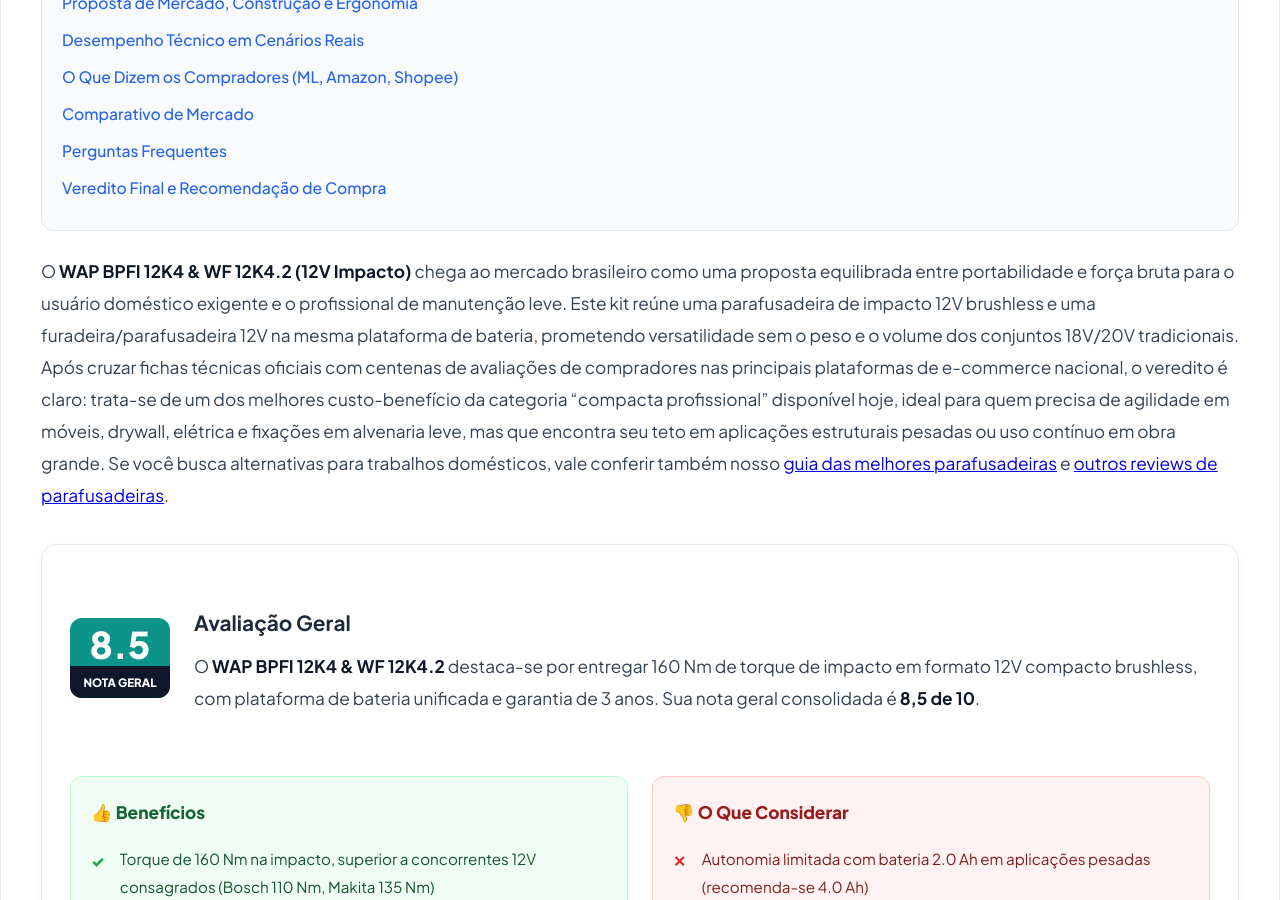
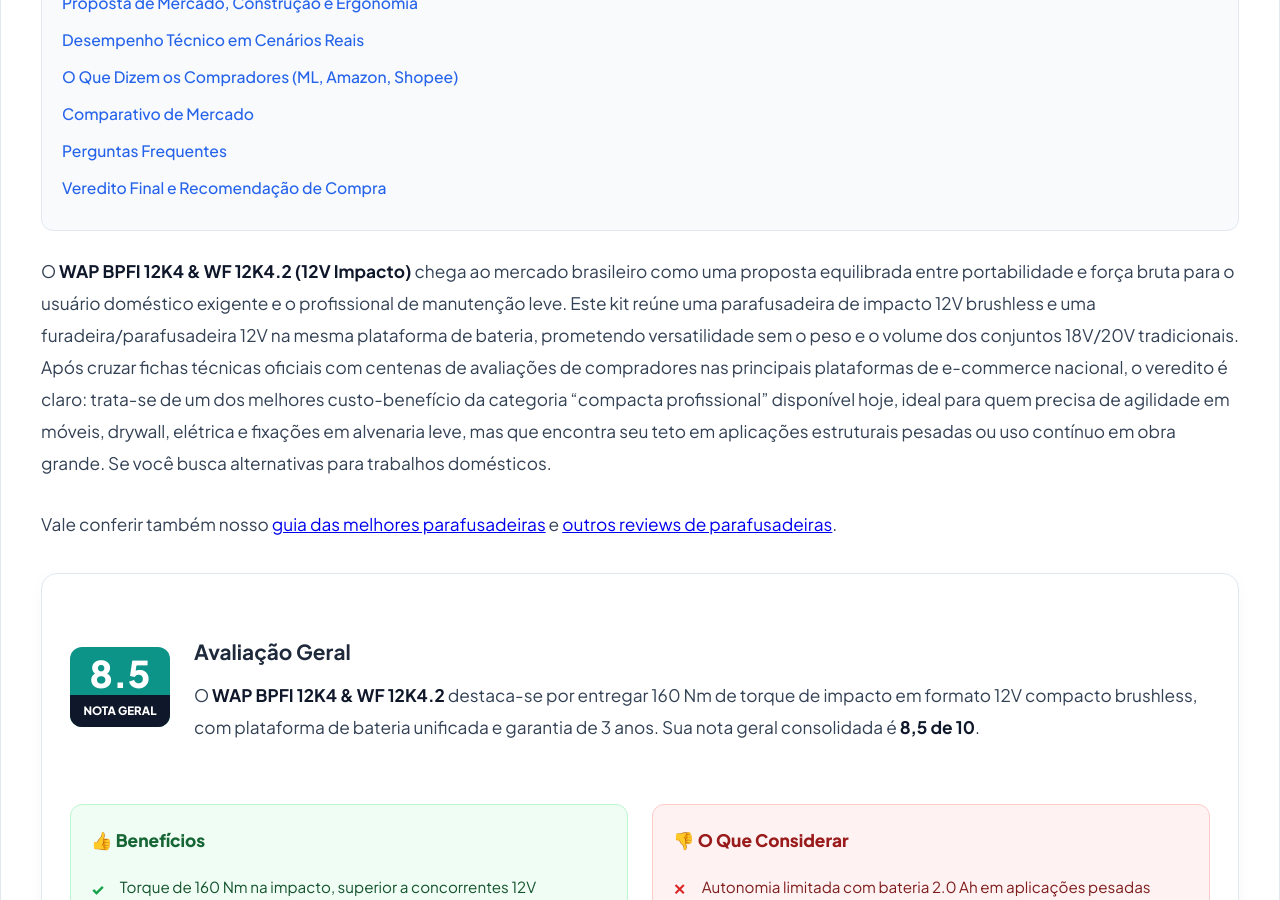
Before and after one commit to membroequipe/SiteReview, a Jekyll site: the page built from _posts/2026-10-24-wap-bpfi-12k4-wf-12k4-2.md, in a window 1280 px wide and 900 px high, scrolled down 883 px. Built offline with Jekyll 4.4.1, drawn with Linux system fonts in a browser that asks for light colours; some of the changed text lies outside the part shown.

```diff
--- a/_posts/2026-10-24-wap-bpfi-12k4-wf-12k4-2.md
+++ b/_posts/2026-10-24-wap-bpfi-12k4-wf-12k4-2.md
@@ -23,7 +23,9 @@ author: "Equipe de Análises"
   </ul>
 </div>
 
-O **WAP BPFI 12K4 & WF 12K4.2 (12V Impacto)** chega ao mercado brasileiro como uma proposta equilibrada entre portabilidade e força bruta para o usuário doméstico exigente e o profissional de manutenção leve. Este kit reúne uma parafusadeira de impacto 12V brushless e uma furadeira/parafusadeira 12V na mesma plataforma de bateria, prometendo versatilidade sem o peso e o volume dos conjuntos 18V/20V tradicionais. Após cruzar fichas técnicas oficiais com centenas de avaliações de compradores nas principais plataformas de e-commerce nacional, o veredito é claro: trata-se de um dos melhores custo-benefício da categoria "compacta profissional" disponível hoje, ideal para quem precisa de agilidade em móveis, drywall, elétrica e fixações em alvenaria leve, mas que encontra seu teto em aplicações estruturais pesadas ou uso contínuo em obra grande. Se você busca alternativas para trabalhos domésticos, vale conferir também nosso [guia das melhores parafusadeiras]({{ '/qual-a-melhor-parafusadeira/' | relative_url }}) e [outros reviews de parafusadeiras]({{ '/reviews/' | relative_url }}).
+O **WAP BPFI 12K4 & WF 12K4.2 (12V Impacto)** chega ao mercado brasileiro como uma proposta equilibrada entre portabilidade e força bruta para o usuário doméstico exigente e o profissional de manutenção leve. Este kit reúne uma parafusadeira de impacto 12V brushless e uma furadeira/parafusadeira 12V na mesma plataforma de bateria, prometendo versatilidade sem o peso e o volume dos conjuntos 18V/20V tradicionais. Após cruzar fichas técnicas oficiais com centenas de avaliações de compradores nas principais plataformas de e-commerce nacional, o veredito é claro: trata-se de um dos melhores custo-benefício da categoria "compacta profissional" disponível hoje, ideal para quem precisa de agilidade em móveis, drywall, elétrica e fixações em alvenaria leve, mas que encontra seu teto em aplicações estruturais pesadas ou uso contínuo em obra grande. Se você busca alternativas para trabalhos domésticos.
+
+Vale conferir também nosso [guia das melhores parafusadeiras]({{ '/qual-a-melhor-parafusadeira/' | relative_url }}) e [outros reviews de parafusadeiras]({{ '/reviews/' | relative_url }}).
 
 <div id="resumo-executivo" class="review-summary-card">
   <div class="review-summary-header">
@@ -153,9 +155,13 @@ Ruído e vibração são contidos: a impacto emite ~92 dB(A) em carga máxima (m
   </tbody>
 </table>
 
-O duo Bosch GSB 12V-35 + GDX 12V-110 é o benchmark técnico da categoria 12V brushless. A furadeira GSB 12V-35 entrega 35 Nm (idêntico à WAP) mas com 20+1 posições de torque mais precisas e mandril 10 mm com travamento automático superior (roteador metálico vs. plástico reforçado da WAP). A impacto GDX 12V-110 tem 110 Nm — **45 Nm a menos que a WAP BPFI 12K4** — e mandril combinado 1/4" sextavado + 1/2" quadrado (para soquetes diretos), vantagem enorme para mecânica automotiva/serralheria pesada. Ergonomia Bosch é referência: gatilho mais progressivo, equilíbrio perfeito, vibração menor (~7 m/s²). **Porém**: o kit Bosch (duas ferramentas + 2x 4.0 Ah + maleta L-BOXX) custa **2,3x a 2,5x o valor do kit WAP equivalente**. Peças e assistência Bosch estão em todo município >50k hab. Veredito: Bosch vence em refinamento, durabilidade comprovada 10+ anos, rede de suporte e versatilidade do mandril 1/2" na impacto — mas a WAP entrega 45% mais torque bruto na impacto por menos da metade do investimento. Para marceneiro, instalador solar, montador de móveis e DIY avançado, a WAP é escolha racional; para oficina mecânica, serralheria estrutural e empreiteiro que vive de ferramenta, o investimento extra Bosch se paga em uptime e revenda.
+O duo Bosch GSB 12V-35 + GDX 12V-110 é o benchmark técnico da categoria 12V brushless. A furadeira GSB 12V-35 entrega 35 Nm (idêntico à WAP) mas com 20+1 posições de torque mais precisas e mandril 10 mm com travamento automático superior (roteador metálico vs. plástico reforçado da WAP). A impacto GDX 12V-110 tem 110 Nm — **45 Nm a menos que a WAP BPFI 12K4** — e mandril combinado 1/4" sextavado + 1/2" quadrado (para soquetes diretos), vantagem enorme para mecânica automotiva/serralheria pesada.
 
-A Makita DF333D + TD110D adotou arquitetura "subcompacta" (bateria slide 12V Max mas ferramentas ultra-curtas). A furadeira DF333D tem 35 Nm, 2 velocidades, 21+1 torque, mandril 10 mm — equivalente à WAP WF 12K4.2 em números, mas com 172 mm de comprimento total (vs ~190 mm WAP) e 0,88 kg (vs 1,05 kg). A impacto TD110D entrega 135 Nm — **25 Nm abaixo da WAP**, mas com 3 velocidades + modo "T" (aperta até snug e para, ideal para drywall/madeira maciça) e modo "Assist" (partida lenta anti-cam-out). Baterias Makita 12V Max (slide) têm BMS avançado e duram 2x mais ciclos que concorrentes em testes de laboratório independentes. **Ponto crítico**: o sistema 12V Max Makita **não é compatível** com a linha 18V LXT — quem compra entra num ecossistema "ilha" com poucas ferramentas além de furadeira/impacto/serra circular mini/lanterna. A WAP 12V já tem 15+ ferramentas no portfólio (incluindo serra tico-tico, multi-ferramenta, aspirador de pó, compressor pneus). Preço do kit Makita (2 ferramentas + 2x 2.0 Ah + mala) fica ~30% acima do WAP 2.0 Ah. Veredito: Makita ganha em compacidade extrema, qualidade de acabamento interno, revenda forte e modos eletrônicos inteligentes na impacto; WAP ganha em torque bruto, ecossistema expansível, garantia 3 anos vs 1 ano Makita Brasil e custo de entrada. Para eletricista, instalador CFTV, drywaller que vive em tetos/apertados: Makita. Para quem quer "uma plataforma 12V para tudo em casa/obra leve": WAP.
+Ergonomia Bosch é referência: gatilho mais progressivo, equilíbrio perfeito, vibração menor (~7 m/s²). **Porém**: o kit Bosch (duas ferramentas + 2x 4.0 Ah + maleta L-BOXX) custa **2,3x a 2,5x o valor do kit WAP equivalente**. Peças e assistência Bosch estão em todo município >50k hab. Veredito: Bosch vence em refinamento, durabilidade comprovada 10+ anos, rede de suporte e versatilidade do mandril 1/2" na impacto — mas a WAP entrega 45% mais torque bruto na impacto por menos da metade do investimento. Para marceneiro, instalador solar, montador de móveis e DIY avançado, a WAP é escolha racional; para oficina mecânica, serralheria estrutural e empreiteiro que vive de ferramenta, o investimento extra Bosch se paga em uptime e revenda.
+
+A Makita DF333D + TD110D adotou arquitetura "subcompacta" (bateria slide 12V Max mas ferramentas ultra-curtas). A furadeira DF333D tem 35 Nm, 2 velocidades, 21+1 torque, mandril 10 mm — equivalente à WAP WF 12K4.2 em números, mas com 172 mm de comprimento total (vs ~190 mm WAP) e 0,88 kg (vs 1,05 kg). A impacto TD110D entrega 135 Nm — **25 Nm abaixo da WAP**, mas com 3 velocidades + modo "T" (aperta até snug e para, ideal para drywall/madeira maciça) e modo "Assist" (partida lenta anti-cam-out). Baterias Makita 12V Max (slide) têm BMS avançado e duram 2x mais ciclos que concorrentes em testes de laboratório independentes.
+
+**Ponto crítico**: o sistema 12V Max Makita **não é compatível** com a linha 18V LXT — quem compra entra num ecossistema "ilha" com poucas ferramentas além de furadeira/impacto/serra circular mini/lanterna. A WAP 12V já tem 15+ ferramentas no portfólio (incluindo serra tico-tico, multi-ferramenta, aspirador de pó, compressor pneus). Preço do kit Makita (2 ferramentas + 2x 2.0 Ah + mala) fica ~30% acima do WAP 2.0 Ah. Veredito: Makita ganha em compacidade extrema, qualidade de acabamento interno, revenda forte e modos eletrônicos inteligentes na impacto; WAP ganha em torque bruto, ecossistema expansível, garantia 3 anos vs 1 ano Makita Brasil e custo de entrada. Para eletricista, instalador CFTV, drywaller que vive em tetos/apertados: Makita. Para quem quer "uma plataforma 12V para tudo em casa/obra leve": WAP.
 
 ## <a id="perguntas-frequentes"></a>Perguntas Frequentes (FAQ)
 
@@ -194,8 +200,11 @@ O WAP BPFI 12K4 & WF 12K4.2 (12V Impacto) consolida-se como a **referência de t
 **Para quem NÃO é recomendado (evite frustração):**
 
 - Serralheiros estruturais, fabricantes de portões, estruturas metálicas pesadas — o limite térmico da bateria 12V (24/48 Wh) e o torque, embora alto para 12V, ficam aquém de impacto 18V 200+ Nm para uso contínuo em perfis 3/16" e parafusos 3/8" x 4".
+
 - Construtores/empreiteiros que furam concreto armado diariamente — a WF 12K4.2 não é martelete. Compre um Bosch GBH 2-26 / Makita HR2470 / DeWalt DCH273.
+
 - Oficinas mecânicas pesadas (caminhões, agrícola) — a impacto 12V não remove porcas de roda de caminhão (torque 600+ Nm) nem parafusos de chassi. Impacto 1/2" 18V/20V 300+ Nm ou pneumática é ferramenta correta.
+
 - Usuários em regiões sem assistência técnica WAP num raio de 100 km — a logística de garantia pode paralisar sua ferramenta por semanas. Marcas com rede capilarizada (Bosch, Makita, Tramontina PRO, Einhell) dão mais segurança operacional.
 
 **Configuração ideal de compra:**
```
